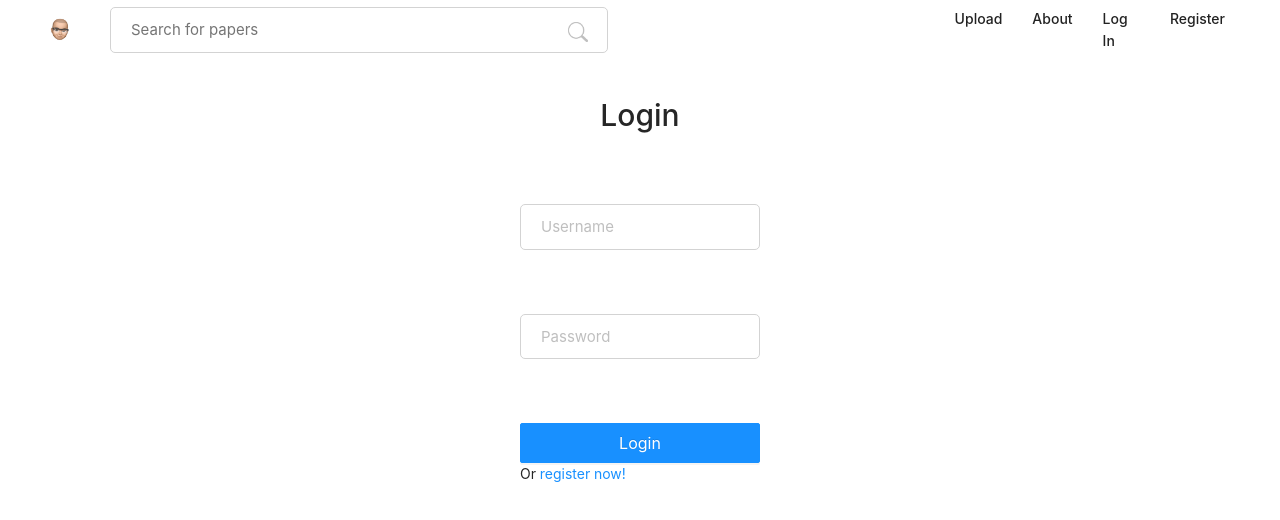
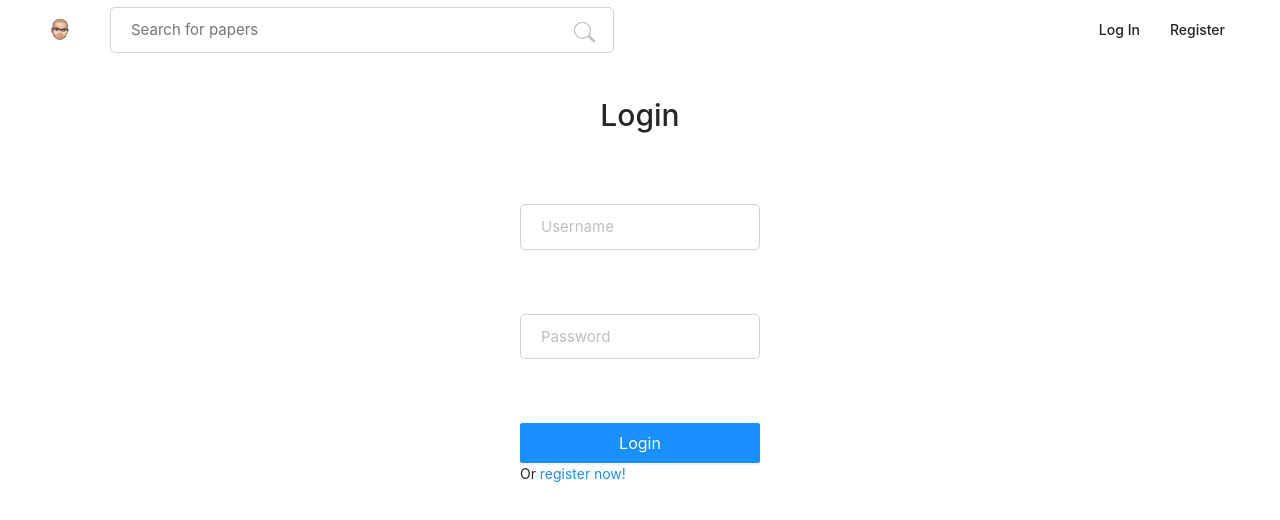
Before and after one commit to minimal1/spring-react-mysql-docker, a React (Create React App) app in the folder front-end-dev/react/: page /login in a window 1280 px wide. Shown: the top 520 px of the page. Built offline with nearby package versions, Linux system fonts and the light colour scheme; no server answers.

Commit message:
Logout & Login

```diff
--- a/front-end-dev/react/src/App.js
+++ b/front-end-dev/react/src/App.js
@@ -29,7 +29,9 @@ class App extends React.Component {
 
     this.loadCurrentUser = this.loadCurrentUser.bind(this);
     this.handleLogin = this.handleLogin.bind(this);
+    this.handleLogout = this.handleLogout.bind(this);
   }
+
   loadCurrentUser() {
     this.setState({
       isLoading: true
@@ -52,7 +54,6 @@ class App extends React.Component {
 
   componentDidMount() {
     this.loadCurrentUser();
-    console.log('Here');
   }
 
   handleLogout(
@@ -61,7 +62,6 @@ class App extends React.Component {
     description = "You're successfully logged out."
   ) {
     localStorage.removeItem(ACCESS_TOKEN);
-
     this.setState({
       currentUser: null,
       isAuthenticated: false
--- a/front-end-dev/react/src/components/Header.js
+++ b/front-end-dev/react/src/components/Header.js
@@ -1,26 +1,29 @@
 /** @format */
 
 import React from 'react';
-import { Link } from 'react-router-dom';
+import { Link, withRouter } from 'react-router-dom';
 import { ACCESS_TOKEN } from '../constants/index';
 
 class Header extends React.Component {
   constructor(props) {
     super(props);
 
-    this.handleSubmit = this.handleSubmit.bind(this);
+    this.handleLogout = this.handleLogout.bind(this);
   }
 
-  handleSubmit(event) {}
+  handleLogout(event) {
+    this.props.onLogout();
+  }
 
   render() {
+    const isAuthenticated = this.props.isAuthenticated;
     return (
       <header>
         <Link to='/' className='main-link img-link'>
           <img src='/imgs/icon-logo.JPEG' className='main-logo' />
         </Link>
 
-        <form className='search-form' onSubmit={this.handleSubmit}>
+        <form className='search-form' onSubmit={this.handleLogout}>
           <input
             type='text'
             className='search-keyword'
@@ -33,6 +36,7 @@ class Header extends React.Component {
         </form>
 
         <nav>
+          {isAuthenticated ? (
             <ul className='nav-list'>
               <li className='list-item'>
                 <Link to='/upload' className='nav-link'>
@@ -40,27 +44,34 @@ class Header extends React.Component {
                 </Link>
               </li>
               <li className='list-item'>
-              <Link to='/' className='nav-link'>
-                About
-              </Link>
+                <a className='nav-link' onClick={this.handleLogout}>
+                  Logout
+                </a>
               </li>
-
+            </ul>
+          ) : (
+            <ul className='nav-list'>
               <li className='list-item'>
                 <Link to='/login' className='nav-link'>
                   Log In
                 </Link>
               </li>
-
               <li className='list-item'>
                 <Link to='/register' className='nav-link'>
                   Register
                 </Link>
               </li>
             </ul>
+          )}
+          {/* <li className='list-item'>
+              <Link to='/' className='nav-link'>
+                About
+              </Link>
+            </li> */}
         </nav>
       </header>
     );
   }
 }
 
-export default Header;
+export default withRouter(Header);
--- a/front-end-dev/react/src/util/APIUtils.js
+++ b/front-end-dev/react/src/util/APIUtils.js
@@ -48,13 +48,15 @@ const request_file = options => {
 };
 
 export function getCurrentUser() {
-  if (!localStorage.getItem(ACCESS_TOKEN)) {
+  const access_token = localStorage.getItem(ACCESS_TOKEN);
+  if (!access_token) {
     return Promise.reject('No access token set.');
   }
 
   return request({
     url: API_BASE_URL + '/user/me',
-    method: 'GET'
+    method: 'POST',
+    body: JSON.stringify(access_token)
   });
 }
 
@@ -72,7 +74,7 @@ export function register(registerRequest) {
     body: JSON.stringify(registerRequest)
   });
 }
-export function uploadFile(formData){
+export function uploadFile(formData) {
   return request_file({
     url: API_BASE_URL + '/upload_file',
     method: 'POST',
```
Lines whose indentation alone changed are shown as unchanged.
